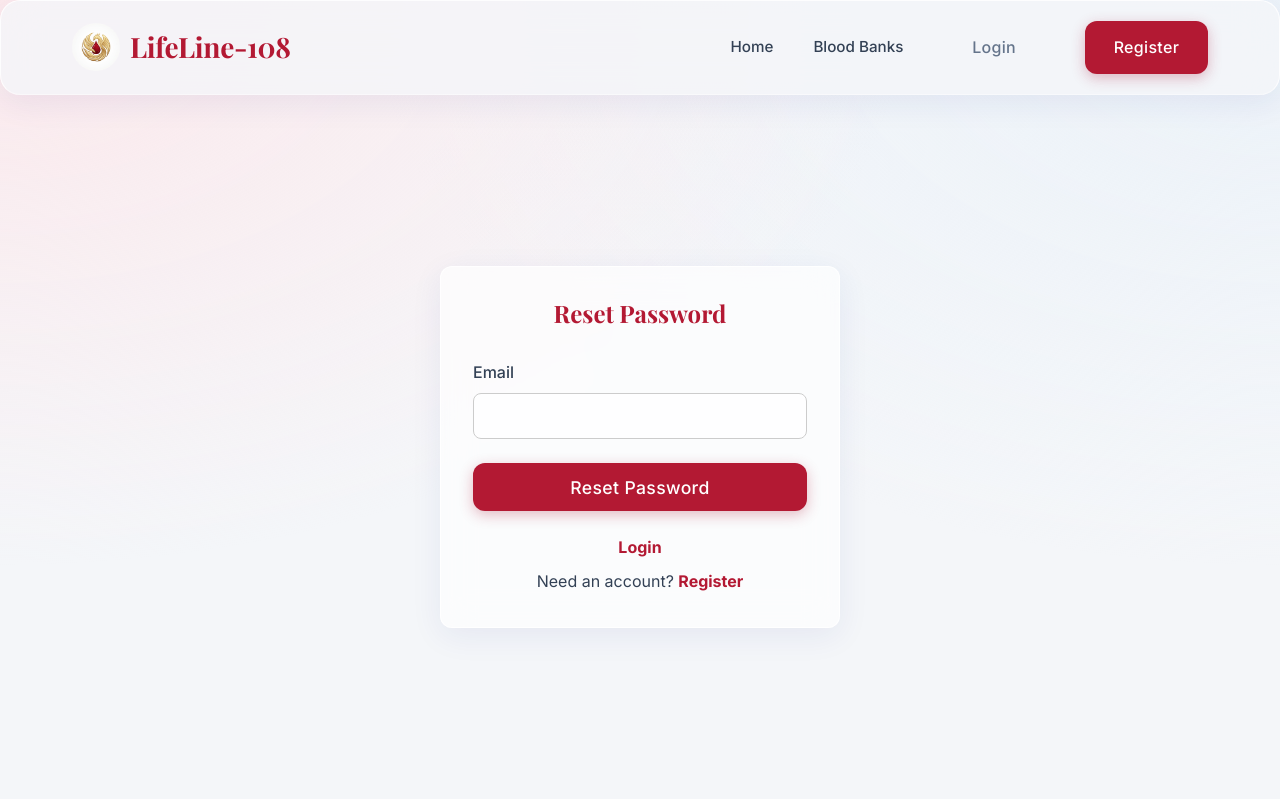
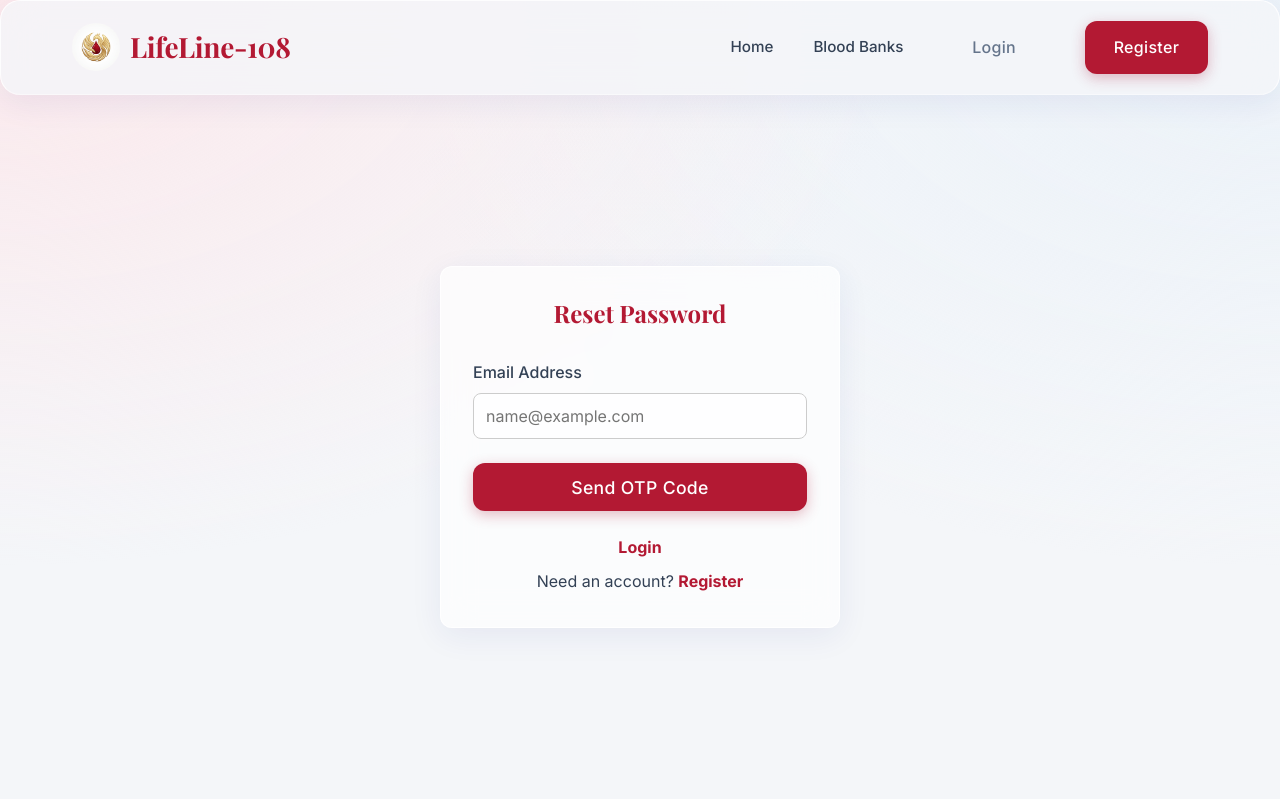
Before and after one commit to Ashrith1224/LifeLine-108, a React (Vite) app: page /#/forgot-password in a window 1280 px wide. Shown: the top 800 px of the page. Built offline with nearby package versions, Linux system fonts and the light colour scheme; no server answers; a web font is replaced by a local one.

Commit message:
Implement 6-digit OTP verification flow for password reset

```diff
--- a/src/contexts/AuthContext.tsx
+++ b/src/contexts/AuthContext.tsx
@@ -104,6 +104,16 @@ export function AuthProvider({ children }: { children: ReactNode }) {
         });
     }
 
+    async function verifyRecoveryOtp(email: string, token: string) {
+        const { data, error } = await supabase.auth.verifyOtp({
+            email,
+            token,
+            type: 'recovery'
+        });
+        if (error) throw error;
+        return data;
+    }
+
     function sendEmailVerification(_user: any) {
         // Supabase sends verification email automatically on signup.
         return Promise.resolve();
@@ -172,6 +182,7 @@ export function AuthProvider({ children }: { children: ReactNode }) {
         logout,
         sendEmailVerification,
         resetPassword,
+        verifyRecoveryOtp,
         updateUserPassword,
         reauthenticate,
         linkPhone,
--- a/src/pages/ForgotPassword.tsx
+++ b/src/pages/ForgotPassword.tsx
@@ -1,23 +1,27 @@
 import { useState } from 'react';
 import { useAuth } from '../contexts/AuthContext';
-import { Link } from 'react-router-dom';
+import { Link, useNavigate } from 'react-router-dom';
 import { getFriendlyErrorMessage } from '../utils/errorUtils';
 
 const ForgotPassword = () => {
     const [email, setEmail] = useState('');
-    const { resetPassword } = useAuth();
+    const [otp, setOtp] = useState('');
+    const [step, setStep] = useState(1); // 1 = enter email, 2 = enter OTP
+    const { resetPassword, verifyRecoveryOtp } = useAuth();
     const [error, setError] = useState('');
     const [msg, setMsg] = useState('');
     const [loading, setLoading] = useState(false);
+    const navigate = useNavigate();
 
-    async function handleSubmit(e: React.FormEvent) {
+    async function handleRequestOtp(e: React.FormEvent) {
         e.preventDefault();
         try {
             setError('');
             setMsg('');
             setLoading(true);
             await resetPassword(email);
-            setMsg("Check your inbox for further instructions.");
+            setMsg("A 6-digit recovery OTP code has been sent to your email. Check your Inbox and Spam folder.");
+            setStep(2);
         } catch (e: any) {
             console.error(e);
             setError(getFriendlyErrorMessage(e));
@@ -25,21 +29,99 @@ const ForgotPassword = () => {
         setLoading(false);
     }
 
+    async function handleVerifyOtp(e: React.FormEvent) {
+        e.preventDefault();
+        try {
+            setError('');
+            setMsg('');
+            setLoading(true);
+            await verifyRecoveryOtp(email, otp);
+            setMsg("Code verified! Redirecting to password reset page...");
+            setTimeout(() => {
+                navigate('/reset-password');
+            }, 1500);
+        } catch (e: any) {
+            console.error(e);
+            setError("Invalid or expired OTP code. Please try again.");
+        }
+        setLoading(false);
+    }
+
     return (
         <div className="container" style={{ display: 'flex', justifyContent: 'center', alignItems: 'center', minHeight: '80vh' }}>
             <div className="card glass" style={{ maxWidth: '400px', width: '100%' }}>
-                <h2 style={{ textAlign: 'center', marginBottom: '2rem', color: 'var(--primary)' }}>Reset Password</h2>
+                <h2 style={{ textAlign: 'center', marginBottom: '2rem', color: 'var(--primary)' }}>
+                    {step === 1 ? "Reset Password" : "Enter Verification Code"}
+                </h2>
                 {error && <div style={{ background: '#f8d7da', color: '#721c24', padding: '0.75rem', marginBottom: '1rem', borderRadius: '4px' }}>{error}</div>}
                 {msg && <div style={{ background: '#d1e7dd', color: '#0f5132', padding: '0.75rem', marginBottom: '1rem', borderRadius: '4px' }}>{msg}</div>}
 
-                <form onSubmit={handleSubmit}>
-                    <div style={{ marginBottom: '1.5rem' }}>
-                        <label style={{ fontWeight: '500' }}>Email</label>
-                        <input type="email" required style={{ width: '100%', padding: '0.75rem', borderRadius: '8px', border: '1px solid #ccc', marginTop: '0.5rem' }} value={email} onChange={(e) => setEmail(e.target.value)} />
-                    </div>
-                    <button disabled={loading} className="btn btn-primary" type="submit" style={{ width: '100%', fontSize: '1.1rem' }}>Reset Password</button>
-                </form>
+                {step === 1 ? (
+                    <form onSubmit={handleRequestOtp}>
+                        <div style={{ marginBottom: '1.5rem' }}>
+                            <label style={{ fontWeight: '500' }}>Email Address</label>
+                            <input
+                                type="email"
+                                required
+                                placeholder="name@example.com"
+                                style={{ width: '100%', padding: '0.75rem', borderRadius: '8px', border: '1px solid #ccc', marginTop: '0.5rem' }}
+                                value={email}
+                                onChange={(e) => setEmail(e.target.value)}
+                            />
+                        </div>
+                        <button disabled={loading} className="btn btn-primary" type="submit" style={{ width: '100%', fontSize: '1.1rem' }}>
+                            {loading ? "Sending..." : "Send OTP Code"}
+                        </button>
+                    </form>
+                ) : (
+                    <form onSubmit={handleVerifyOtp}>
+                        <div style={{ marginBottom: '1.5rem' }}>
+                            <label style={{ fontWeight: '500' }}>6-Digit OTP Code</label>
+                            <input
+                                type="text"
+                                required
+                                maxLength={6}
+                                placeholder="Enter 6-digit code"
+                                style={{
+                                    width: '100%',
+                                    padding: '0.75rem',
+                                    borderRadius: '8px',
+                                    border: '1px solid #ccc',
+                                    marginTop: '0.5rem',
+                                    fontSize: '1.25rem',
+                                    letterSpacing: '0.25rem',
+                                    textAlign: 'center'
+                                }}
+                                value={otp}
+                                onChange={(e) => setOtp(e.target.value.replace(/\D/g, ''))} // only allow numbers
+                            />
+                        </div>
+                        <button disabled={loading} className="btn btn-primary" type="submit" style={{ width: '100%', fontSize: '1.1rem' }}>
+                            {loading ? "Verifying..." : "Verify & Reset"}
+                        </button>
+                        <div style={{ textAlign: 'center', marginTop: '1rem' }}>
+                            <button
+                                type="button"
+                                disabled={loading}
+                                onClick={handleRequestOtp}
+                                style={{ background: 'none', border: 'none', color: 'var(--primary)', cursor: 'pointer', fontWeight: 'bold', textDecoration: 'underline' }}
+                            >
+                                Resend OTP Code
+                            </button>
+                        </div>
+                    </form>
+                )}
+
                 <div style={{ textAlign: 'center', marginTop: '1.5rem', display: 'flex', flexDirection: 'column', gap: '0.5rem' }}>
+                    {step === 2 && (
+                        <button
+                            type="button"
+                            onClick={() => setStep(1)}
+                            style={{ background: 'none', border: 'none', color: '#666', cursor: 'pointer', textDecoration: 'underline' }}
+                        >
+                            &larr; Back to Email Entry
+                        </button>
+                    )}
                     <Link to="/login" style={{ color: 'var(--primary)', fontWeight: 'bold' }}>Login</Link>
                     <div>
                         Need an account? <Link to="/register" style={{ color: 'var(--primary)', fontWeight: 'bold' }}>Register</Link>
```
